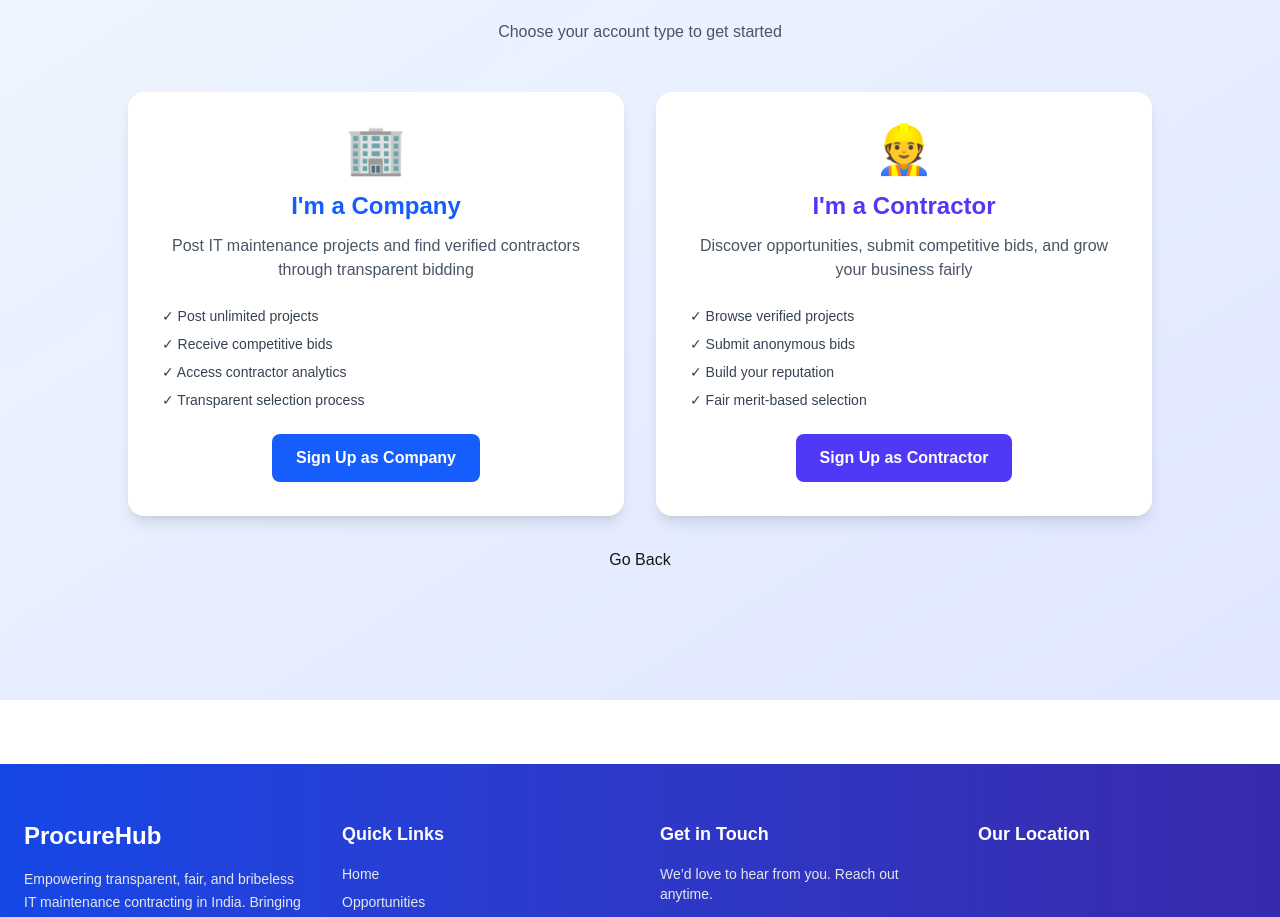
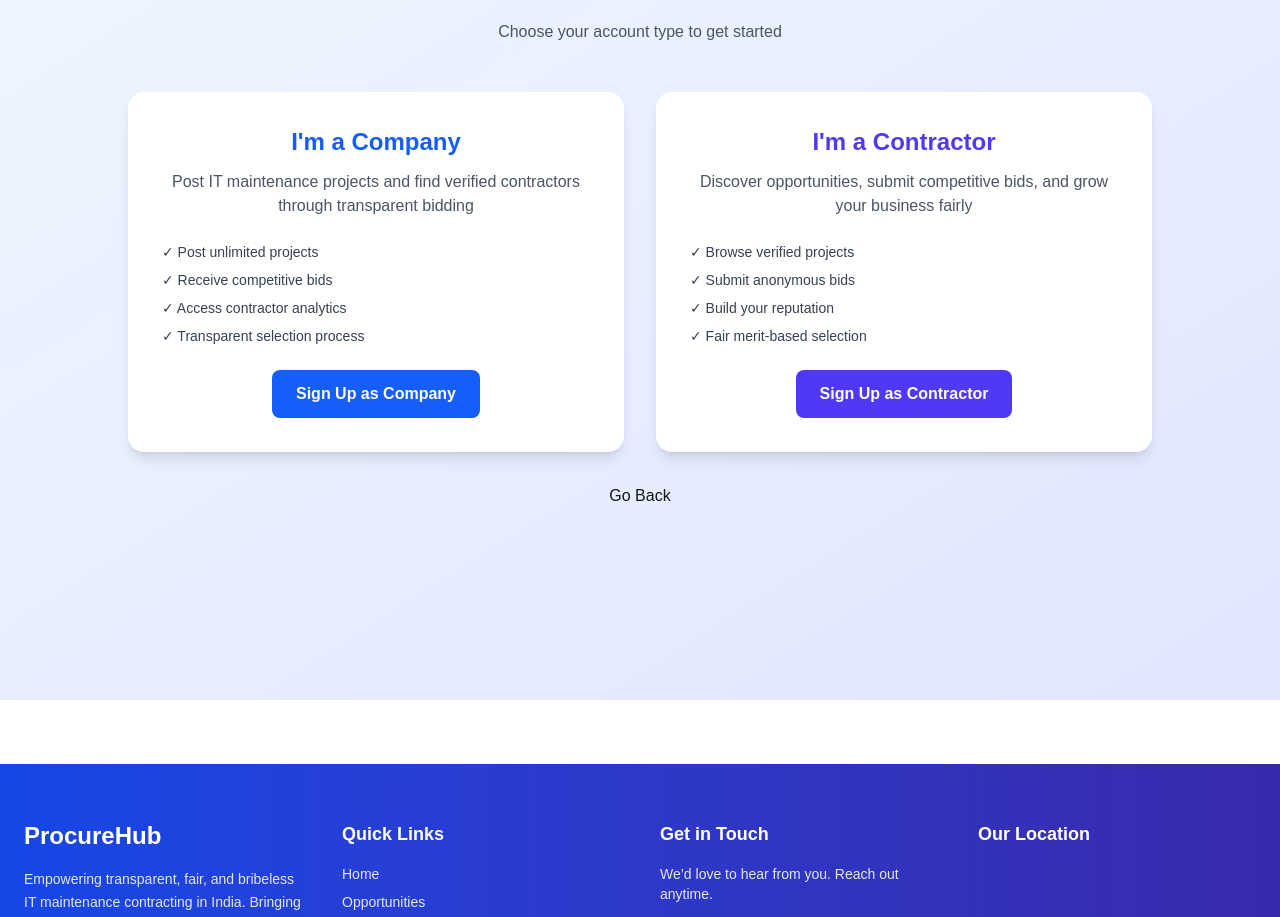
Before and after one commit to atulmishra4/ProHub, a Next.js app in the folder my-app/: page /signup in a window 1280 px wide. Shown: the part 900-1817 px from the top of the page. Built offline with nearby package versions, Linux system fonts and the light colour scheme; grey boxes are pictures that could not be loaded.

Commit message:
signup improved

```diff
--- a/my-app/src/app/(components)/signup/page.jsx
+++ b/my-app/src/app/(components)/signup/page.jsx
@@ -100,7 +100,6 @@ export default function page() {
               onClick={() => setUserType("company")}
               className="bg-white p-8 rounded-2xl shadow-lg cursor-pointer border-2 border-transparent hover:border-blue-500 transition-all"
             >
-              <div className="text-5xl mb-4">🏢</div>
               <h3 className="text-2xl font-bold text-blue-600 mb-3">
                 I'm a Company
               </h3>
@@ -127,7 +126,6 @@ export default function page() {
               onClick={() => setUserType("contractor")}
               className="bg-white p-8 rounded-2xl shadow-lg cursor-pointer border-2 border-transparent hover:border-indigo-500 transition-all"
             >
-              <div className="text-5xl mb-4">👷</div>
               <h3 className="text-2xl font-bold text-indigo-600 mb-3">
                 I'm a Contractor
               </h3>
```
